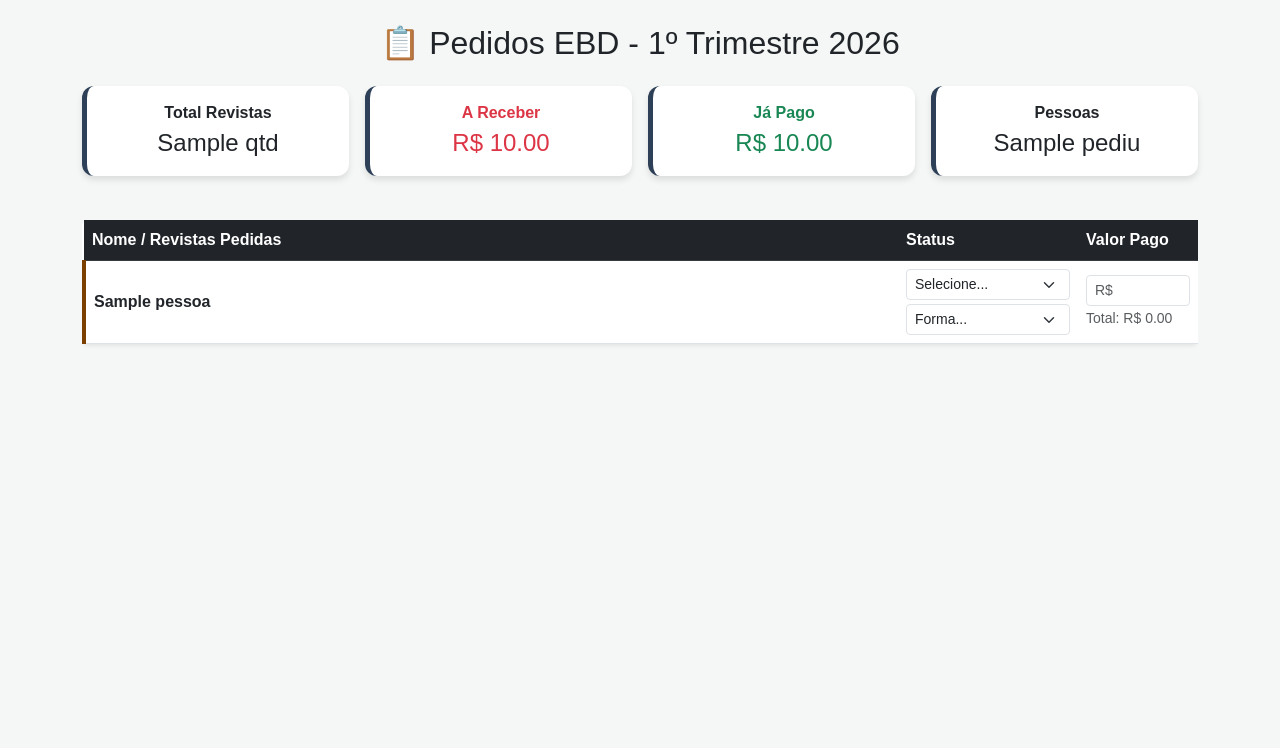
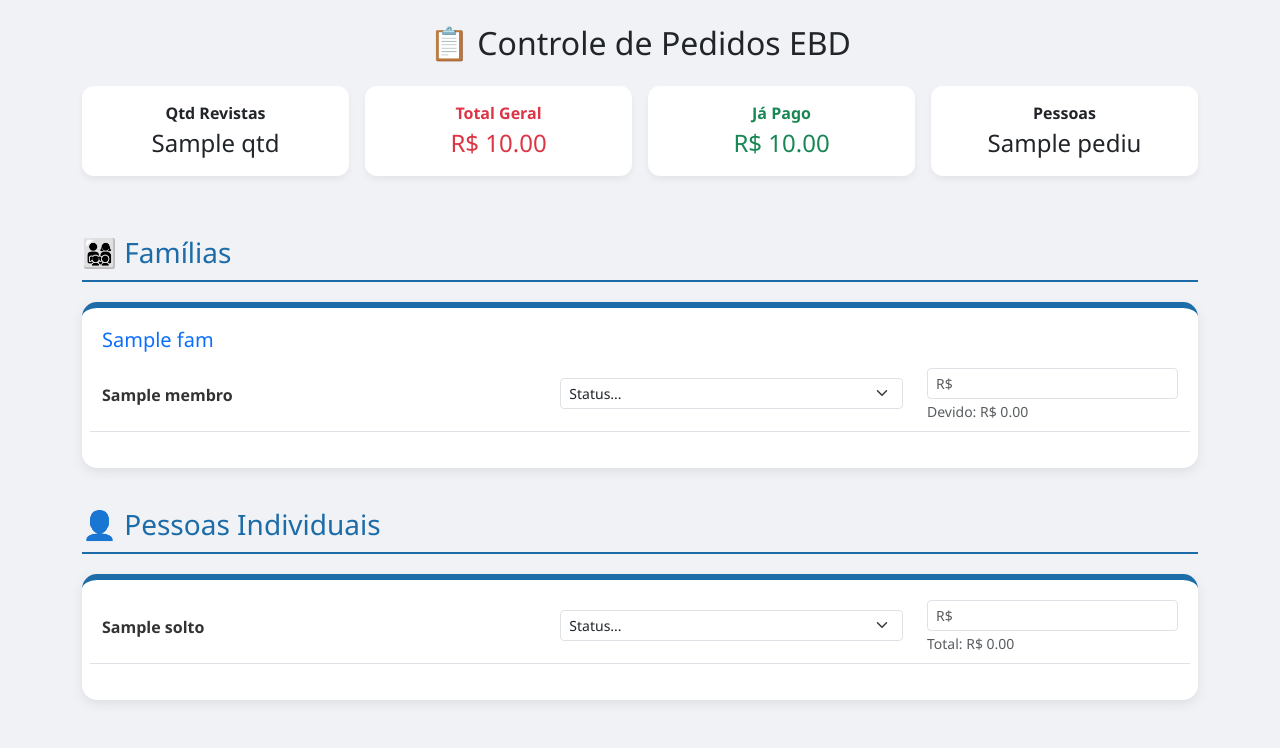
Before and after one commit to yvanaancelmo-crypto/ebd-pedidos-2026, a Flask app: template templates/index.html in a window 1280 px wide. Shown: the top 748 px of the page. Run offline with Flask 3, Linux system fonts and the light colour scheme; the template is opened without the code that fills it: most values are stand-ins (such as "Sample title", 1, 10 or a date in 2020); some libraries are stand-ins or nearby versions.

Commit message:
Update index.html

```diff
--- a/templates/index.html
+++ b/templates/index.html
@@ -6,70 +6,79 @@
     <meta name="viewport" content="width=device-width, initial-scale=1">
     <link href="https://cdn.jsdelivr.net/npm/bootstrap@5.3.0/dist/css/bootstrap.min.css" rel="stylesheet">
     <style>
-        body { background-color: #f4f7f6; font-family: sans-serif; }
-        .card-resumo { background: white; border-radius: 12px; padding: 15px; margin-bottom: 20px; box-shadow: 0 4px 6px rgba(0,0,0,0.1); border-left: 5px solid #2E4057; }
-        .cat-adulto { border-left: 4px solid #2E4057; background: #f8f9fa; }
-        .cat-jovem { border-left: 4px solid #1B6CA8; background: #f0f7ff; }
-        .cat-infantil { border-left: 4px solid #0E7C4C; background: #f1faf5; }
-        .cat-apoio { border-left: 4px solid #7B3F00; background: #fffaf0; }
-        .badge-qtd { font-size: 0.9em; padding: 5px 10px; border-radius: 20px; }
+        body { background-color: #f0f2f5; font-family: 'Segoe UI', Tahoma, Geneva, Verdana, sans-serif; }
+        .card-familia { background: white; border-radius: 15px; padding: 20px; margin-bottom: 25px; box-shadow: 0 4px 12px rgba(0,0,0,0.08); border-top: 6px solid #1B6CA8; }
+        .card-resumo { background: white; border-radius: 12px; padding: 15px; margin-bottom: 20px; box-shadow: 0 4px 6px rgba(0,0,0,0.05); }
+        .nome-pessoa { font-weight: 600; color: #333; }
+        .revista-badge { background-color: #e9ecef; color: #495057; font-size: 0.85em; padding: 4px 10px; border-radius: 12px; margin-right: 5px; display: inline-block; margin-top: 4px; }
+        .sessao-titulo { color: #1B6CA8; border-bottom: 2px solid #1B6CA8; padding-bottom: 10px; margin: 40px 0 20px 0; }
     </style>
 </head>
 <body class="container py-4">
-    <h2 class="text-center mb-4">📋 Pedidos EBD - 1º Trimestre 2026</h2>
+    <h2 class="text-center mb-4">📋 Controle de Pedidos EBD</h2>
 
     <div class="row g-3 mb-4 text-center">
-        <div class="col-6 col-md-3"><div class="card-resumo"><strong>Total Revistas</strong><br><span class="fs-4">{{ resumo.qtd }}</span></div></div>
-        <div class="col-6 col-md-3"><div class="card-resumo text-danger"><strong>A Receber</strong><br><span class="fs-4">R$ {{ "%.2f"|format(resumo.valor) }}</span></div></div>
+        <div class="col-6 col-md-3"><div class="card-resumo"><strong>Qtd Revistas</strong><br><span class="fs-4">{{ resumo.qtd }}</span></div></div>
+        <div class="col-6 col-md-3"><div class="card-resumo text-danger"><strong>Total Geral</strong><br><span class="fs-4">R$ {{ "%.2f"|format(resumo.valor) }}</span></div></div>
         <div class="col-6 col-md-3"><div class="card-resumo text-success"><strong>Já Pago</strong><br><span class="fs-4">R$ {{ "%.2f"|format(resumo.vpago) }}</span></div></div>
         <div class="col-6 col-md-3"><div class="card-resumo"><strong>Pessoas</strong><br><span class="fs-4">{{ resumo.pediu }}</span></div></div>
     </div>
 
-    <div class="table-responsive">
-        <table class="table table-hover align-middle bg-white rounded shadow-sm">
-            <thead class="table-dark">
-                <tr>
-                    <th>Nome / Revistas Pedidas</th>
-                    <th style="width: 180px;">Status</th>
-                    <th style="width: 120px;">Valor Pago</th>
-                </tr>
-            </thead>
-            <tbody>
-                {% for nome in pessoas %}
+    <h3 class="sessao-titulo">👨‍👩‍👧‍👦 Famílias</h3>
+    {% for fam in familias %}
+    <div class="card-familia">
+        <h5 class="text-primary mb-3">{{ fam.nome }}</h5>
+        {% for nome in fam.membros %}
             {% set p = pessoas_data[nome] %}
-                <tr class="{% if 'Adulto' in p.revistas or 'Mestre' in p.revistas %}cat-adulto{% elif 'Infantil' in p.revistas %}cat-infantil{% else %}cat-apoio{% endif %}">
-                    <td>
-                        <strong>{{ nome }}</strong><br>
-                        <small class="text-muted">
+            <div class="row align-items-center mb-3 border-bottom pb-2">
+                <div class="col-md-5">
+                    <span class="nome-pessoa">{{ nome }}</span><br>
                     {% for tid, label, preco in tipos %}
-                                {% if p[tid] > 0 %}
-                                    <span class="badge bg-secondary badge-qtd">{{ p[tid] }}x {{ label }}</span>
-                                {% endif %}
+                        {% if p[tid] > 0 %}<span class="revista-badge">{{ p[tid] }}x {{ label }}</span>{% endif %}
                     {% endfor %}
-                        </small>
-                    </td>
-                    <td>
+                </div>
+                <div class="col-md-4">
                     <select class="form-select form-select-sm mb-1" onchange="salvar('{{ nome }}', 'status', this.value)">
-                            <option value="" {% if p.status == "" %}selected{% endif %}>Selecione...</option>
+                        <option value="" {% if p.status == "" %}selected{% endif %}>Status...</option>
+                        <option value="PAGO" {% if p.status == "PAGO" %}selected{% endif %}>🟢 PAGO</option>
                         <option value="PENDENTE" {% if p.status == "PENDENTE" %}selected{% endif %}>🔴 PENDENTE</option>
-                            <option value="PAGO" {% if p.status == "PAGO" %}selected{% endif %}>🟢 PAGO</option>
                         <option value="PARCIAL" {% if p.status == "PARCIAL" %}selected{% endif %}>🟡 PAGO METADE</option>
                     </select>
-                        <select class="form-select form-select-sm" onchange="salvar('{{ nome }}', 'forma', this.value)">
-                            <option value="" {% if p.forma == "" %}selected{% endif %}>Forma...</option>
-                            <option value="PIX" {% if p.forma == "PIX" %}selected{% endif %}>PIX</option>
-                            <option value="DINHEIRO" {% if p.forma == "DINHEIRO" %}selected{% endif %}>DINHEIRO</option>
+                </div>
+                <div class="col-md-3">
+                    <input type="number" class="form-control form-control-sm" value="{{ p.valor_pago }}" onblur="salvar('{{ nome }}', 'valor_pago', this.value)" placeholder="R$">
+                    <small class="text-muted">Devido: R$ {{ "%.2f"|format(p.valor_total) }}</small>
+                </div>
+            </div>
+        {% endfor %}
+    </div>
+    {% endfor %}
+
+    <h3 class="sessao-titulo">👤 Pessoas Individuais</h3>
+    <div class="card-familia">
+        {% for nome in soltos %}
+            {% set p = pessoas_data[nome] %}
+            <div class="row align-items-center mb-3 border-bottom pb-2">
+                <div class="col-md-5">
+                    <span class="nome-pessoa">{{ nome }}</span><br>
+                    {% for tid, label, preco in tipos %}
+                        {% if p[tid] > 0 %}<span class="revista-badge">{{ p[tid] }}x {{ label }}</span>{% endif %}
+                    {% endfor %}
+                </div>
+                <div class="col-md-4">
+                    <select class="form-select form-select-sm mb-1" onchange="salvar('{{ nome }}', 'status', this.value)">
+                        <option value="" {% if p.status == "" %}selected{% endif %}>Status...</option>
+                        <option value="PAGO" {% if p.status == "PAGO" %}selected{% endif %}>🟢 PAGO</option>
+                        <option value="PENDENTE" {% if p.status == "PENDENTE" %}selected{% endif %}>🔴 PENDENTE</option>
+                        <option value="PARCIAL" {% if p.status == "PARCIAL" %}selected{% endif %}>🟡 PAGO METADE</option>
                     </select>
-                    </td>
-                    <td>
-                        <input type="number" class="form-control form-control-sm" value="{{ p.valor_pago }}"
-                               onblur="salvar('{{ nome }}', 'valor_pago', this.value)" placeholder="R$">
+                </div>
+                <div class="col-md-3">
+                    <input type="number" class="form-control form-control-sm" value="{{ p.valor_pago }}" onblur="salvar('{{ nome }}', 'valor_pago', this.value)" placeholder="R$">
                     <small class="text-muted">Total: R$ {{ "%.2f"|format(p.valor_total) }}</small>
-                    </td>
-                </tr>
+                </div>
+            </div>
         {% endfor %}
-            </tbody>
-        </table>
     </div>
 
     <script>
@@ -77,9 +86,4 @@
             fetch('/salvar', {
                 method: 'POST',
                 headers: {'Content-Type': 'application/json'},
-                body: JSON.stringify({nome: nome, campo: campo, valor: valor})
-            }).then(() => { window.location.reload(); }); // Atualiza para recalcular o resumo no topo
-        }
-    </script>
-</body>
-</html>
+                body:
```
Lines whose indentation alone changed are shown as unchanged.
